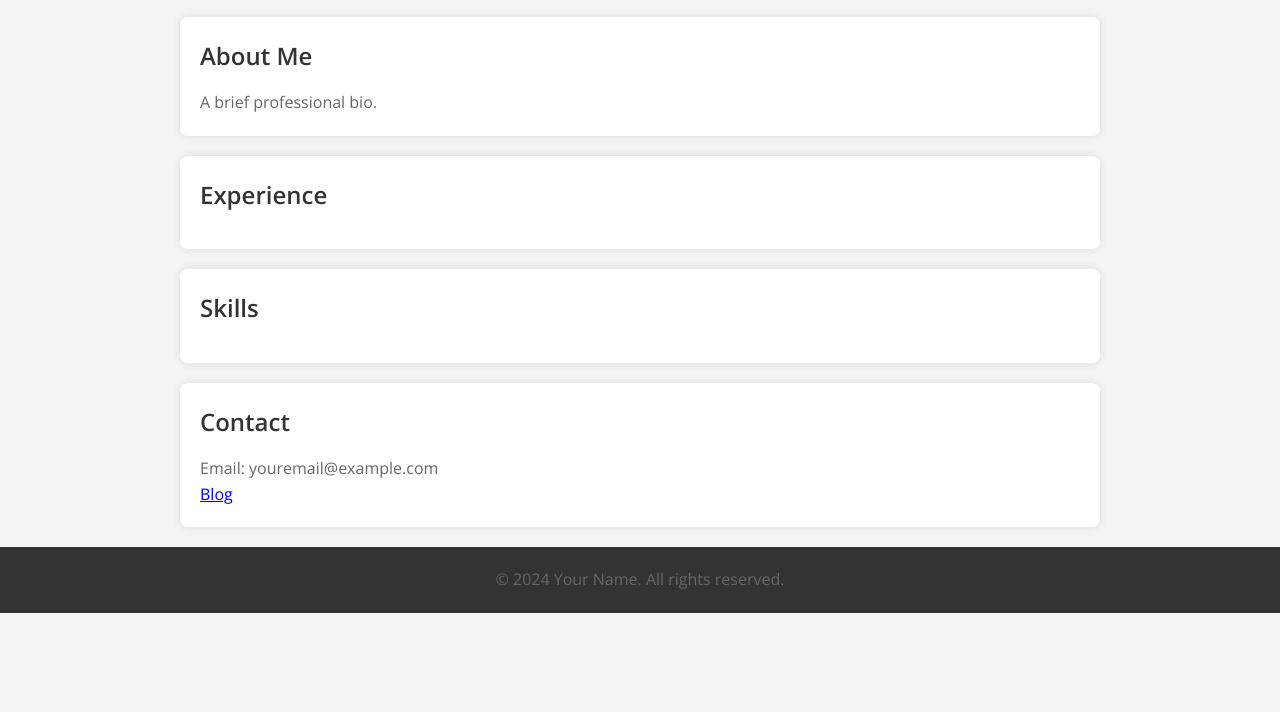
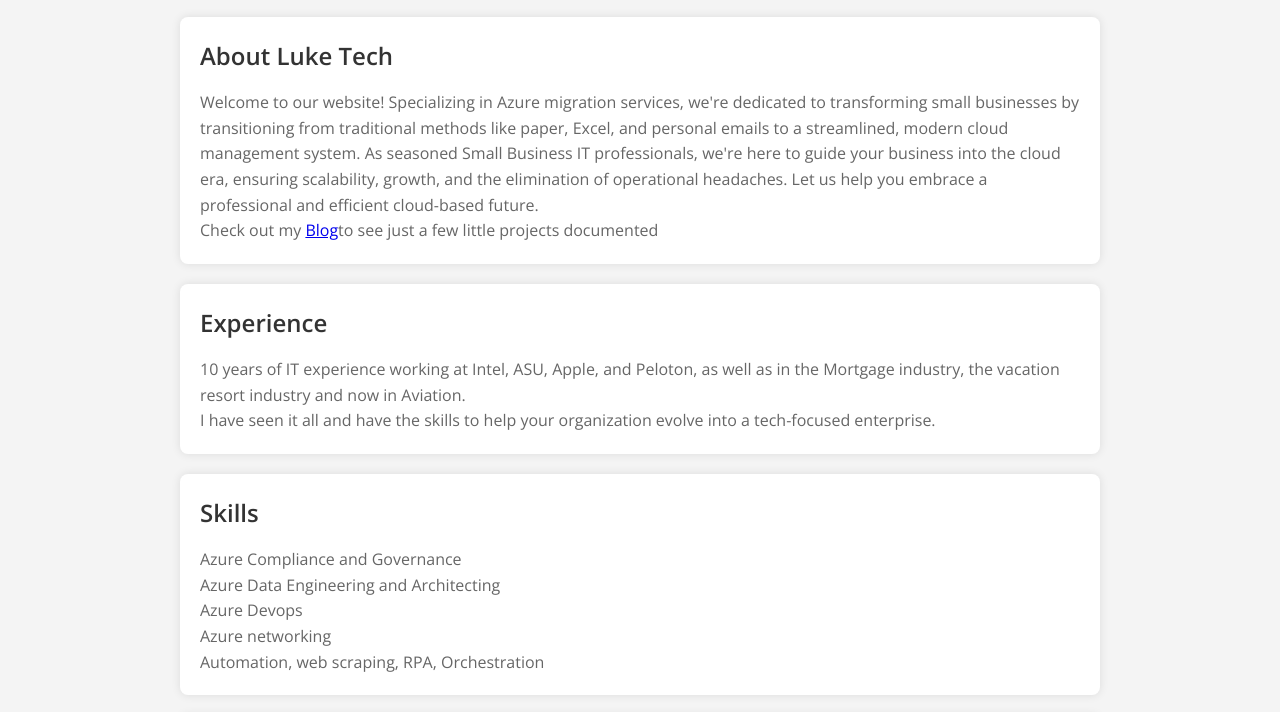
Before and after one commit to lukeryberg/azurestatic, a website: page src/index.html in a window 1280 px wide. Shown: the part 125-837 px from the top of the page. Before the commit the page ends 800 px from the top, so only its background shows below. Drawn offline with nearby package versions, Linux system fonts and the light colour scheme.

Commit message:
Update index.html

```diff
--- a/src/index.html
+++ b/src/index.html
@@ -10,30 +10,37 @@
 <body>
     <div class="container">
         <header>
-            <h1>Your Name</h1>
-            <p>Profession | Specialty</p>
+            <h1>Luke Ryberg</h1>
+            <p>Cloud Systems Architect | Azure Data Engineering</p>
         </header>
         <section id="about">
-            <h2>About Me</h2>
-            <p>A brief professional bio.</p>
+            <h2>About Luke Tech</h2>
+            <p>Welcome to our website! Specializing in Azure migration services, we're dedicated to transforming small businesses by transitioning from traditional methods like paper, Excel, and personal emails to a streamlined, modern cloud management system. As seasoned Small Business IT professionals, we're here to guide your business into the cloud era, ensuring scalability, growth, and the elimination of operational headaches. Let us help you embrace a professional and efficient cloud-based future.</p>
+            <P>Check out my <a href="https://medium.com/me/stories/public">Blog</a>to see just a few little projects documented</P>
         </section>
         <section id="experience">
             <h2>Experience</h2>
             <!-- Experience details here -->
+            <p>10 years of IT experience working at Intel, ASU, Apple, and Peloton, as well as in the Mortgage industry, the vacation resort industry and now in Aviation. </p>
+            <p>I have seen it all and have the skills to help your organization evolve into a tech-focused enterprise.</p>
         </section>
         <section id="skills">
             <h2>Skills</h2>
             <!-- Skills details here -->
+            <p>Azure Compliance and Governance</p>
+            <p>Azure Data Engineering and Architecting</p>
+            <p>Azure Devops</p>
+            <p>Azure networking</p>
+            <p>Automation, web scraping, RPA, Orchestration</p>
         </section>
         <section id="contact">
-            <h2>Contact</h2>
-            <p>Email: youremail@example.com</p>
-            <a href="https://medium.com/me/stories/public">Blog</a>
+            <h2>Hire me</h2>
+            <p>Email: admin@luketech.systems</p>
             <!-- More contact details -->
         </section>
     </div>
     <footer>
-        <p>&copy; 2024 Your Name. All rights reserved.</p>
+        <p>&copy; 2024 Luke Ryberg. All rights reserved.</p>
     </footer>
 </body>
 </html>
```
